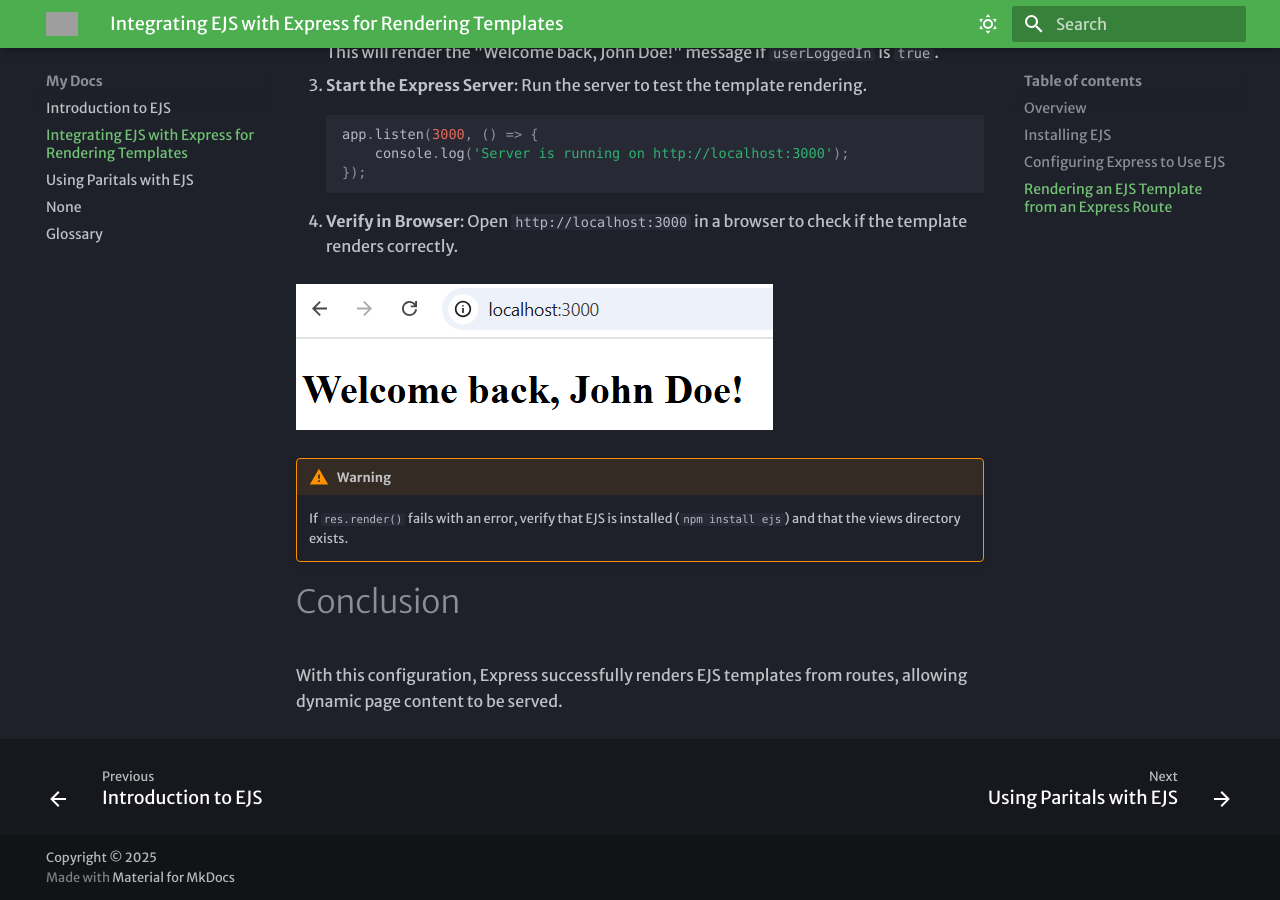
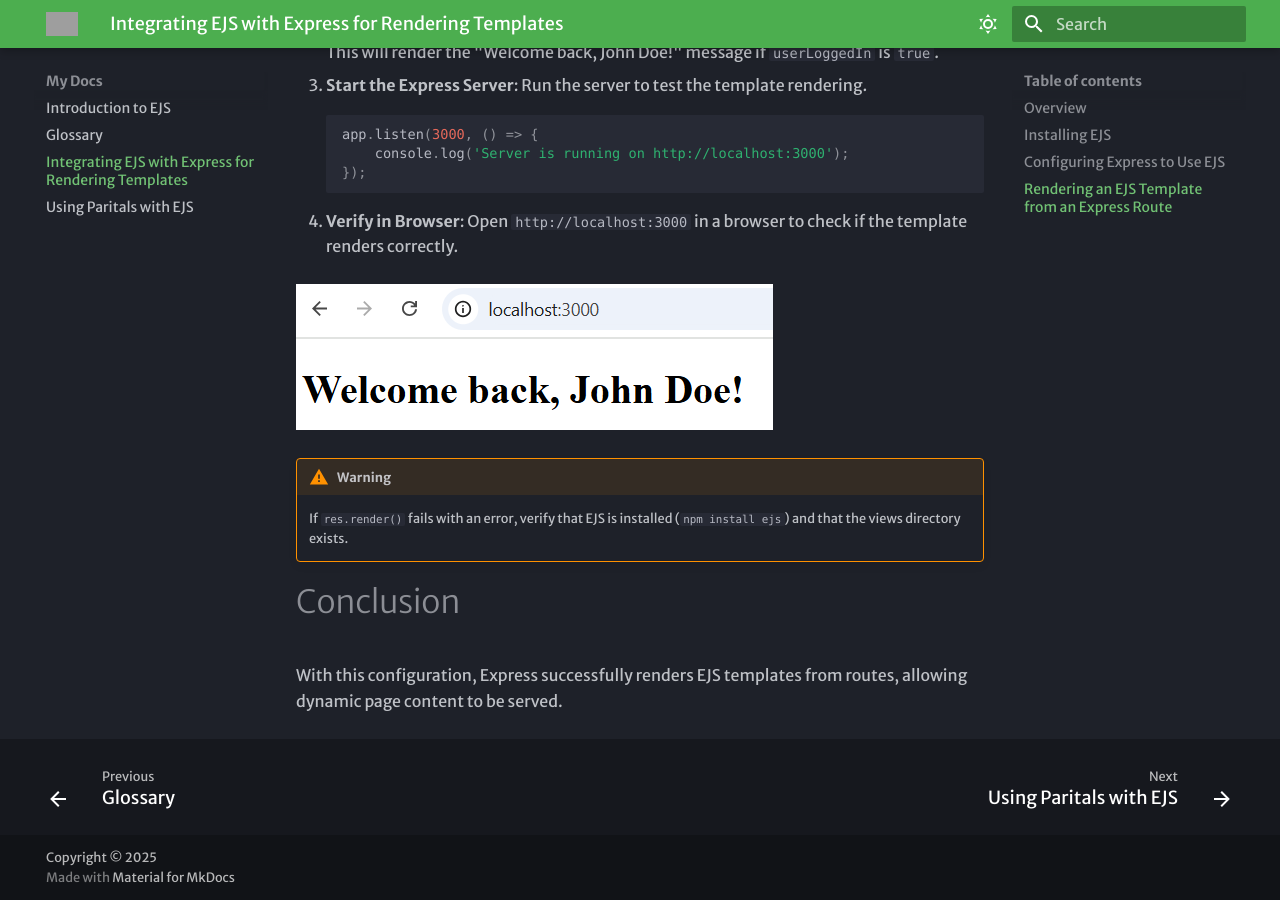
Before and after one commit to nilae2001/mkdocs, an MkDocs documentation site: the page built from docs/integration.md, in a window 1280 px wide and 900 px high, scrolled down 1915 px. Built offline with MkDocs 1.6.1 and Material for MkDocs 9.7.7, drawn with Linux system fonts in a browser that asks for light colours; some web fonts are replaced; old or Windows-style settings are respelled for this version of MkDocs; part of the change alters nothing that is shown; grey boxes are pictures that could not be loaded.

```diff
--- a/mkdocs.yml
+++ b/mkdocs.yml
@@ -48,12 +48,6 @@ markdown_extensions:
       alternate_style: true
   - admonition
   - pymdownx.details
-pages:
-  - index.md
-  - integration.md
-  - partials.md
-  - troubleshooting.md
-  - glossary.md
 
 
 # extra:
```
